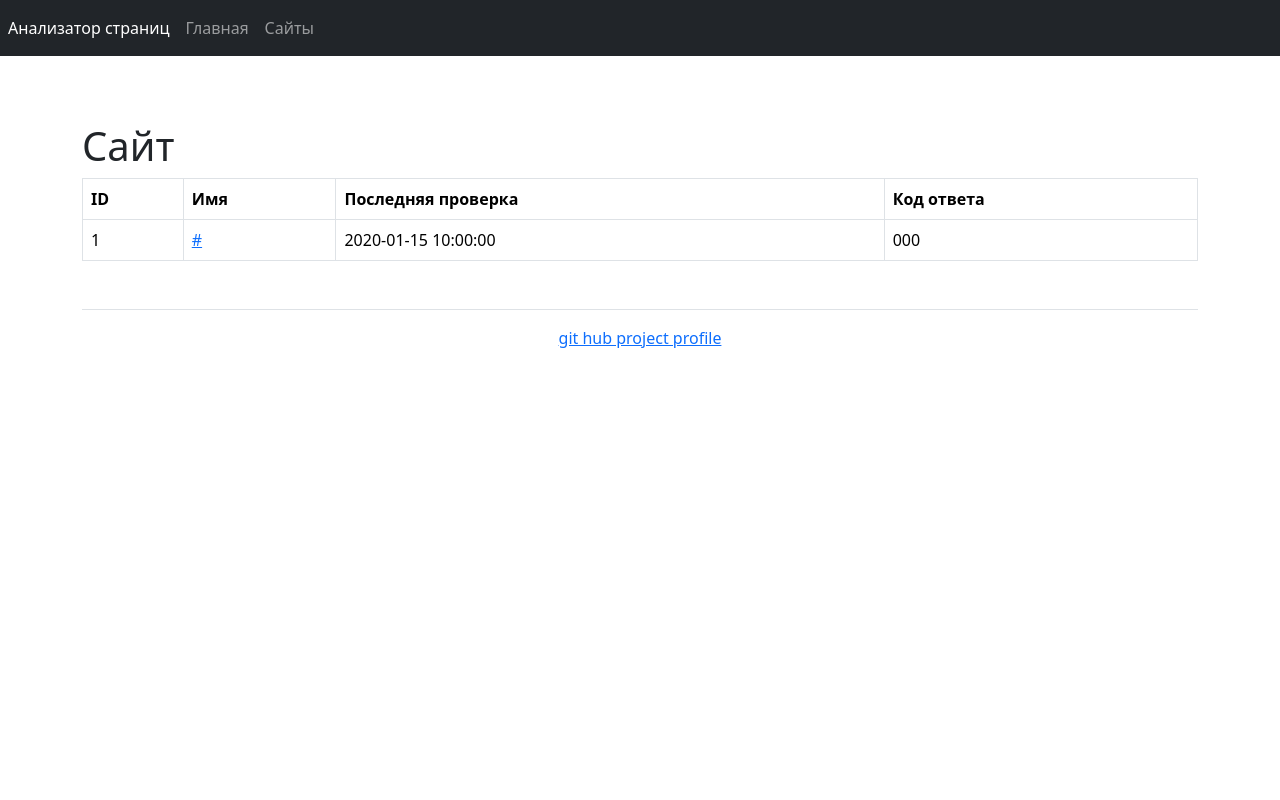
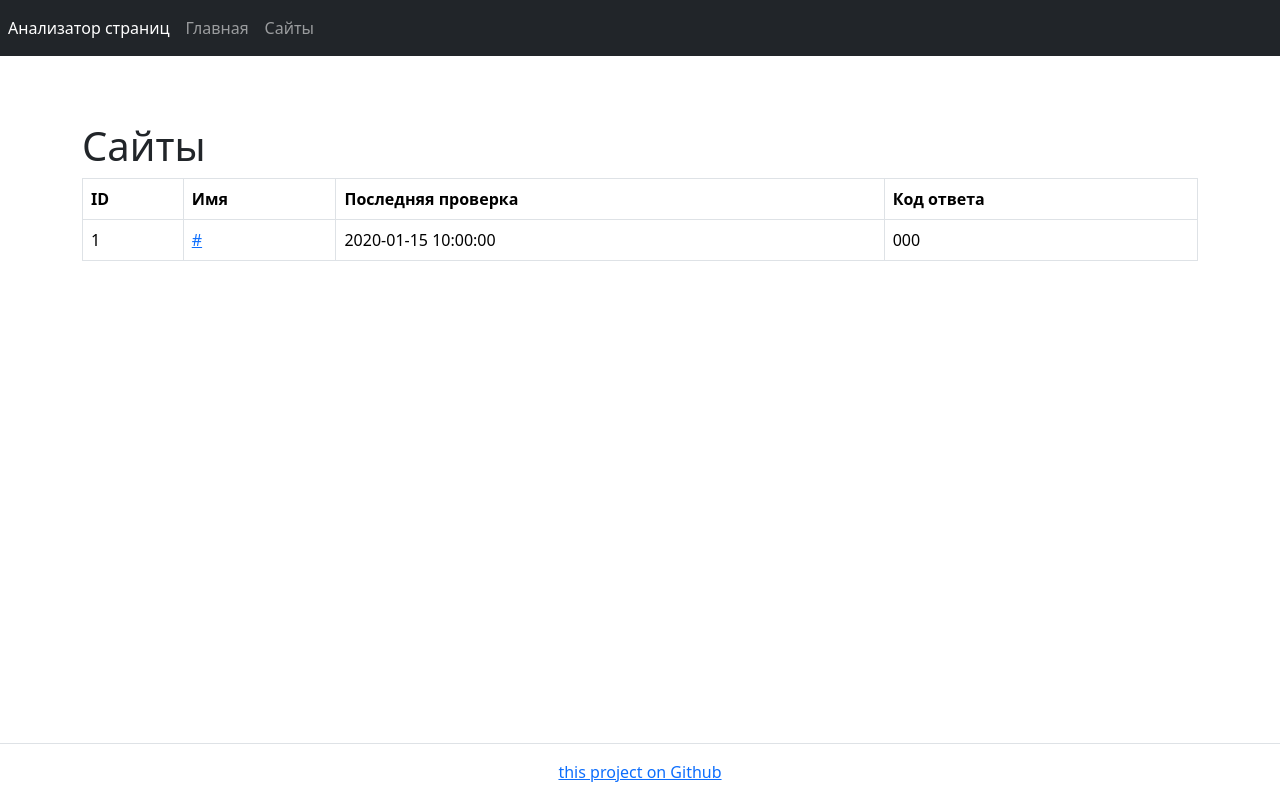
Before and after one commit to vsev92/php-project-9, a PHP site: template templates/urls.phtml in a window 1280 px wide. Run offline with PHP 8.4, Linux system fonts and the light colour scheme; the template is opened without the code that fills it: most values are stand-ins (such as "Sample title", 1, 10 or a date in 2020); data that the repository does not hold is empty.

Commit message:
fix urls.phtml

```diff
--- a/templates/_footer.phtml
+++ b/templates/_footer.phtml
@@ -1,7 +1,7 @@
 <footer class="border-top py-3 mt-5 flex-shrink-0">
     <div class="container-lg">
         <div class="text-center">
-            <a href="https://github.com/vsev92/php-project-9" target="_blank">git hub project profile</a>
+            <a href="https://github.com/vsev92/php-project-9" target="_blank">this project on Github</a>
         </div>
     </div>
 </footer>
--- a/templates/urls.phtml
+++ b/templates/urls.phtml
@@ -9,9 +9,8 @@
   </div>
   <?= htmlspecialchars($flash) ?>
   <main class="flex-grow-1">
-    <div class="container mt-3">
-      <h1>Сайт</h1>
-      <div class="row">
+    <div class="container-lg mt-3">
+      <h1>Сайты</h1>
       <div class="table-responsive">
         <table class="table table-bordered  table-hover text-nowrap" data-test="urls">
           <thead>
@@ -33,8 +32,6 @@
             <?php endforeach; ?>
           </tbody>
         </table>
-          <table>
-        </div>
       </div>
     </div>
   </main>
```
Lines whose indentation alone changed are shown as unchanged.
